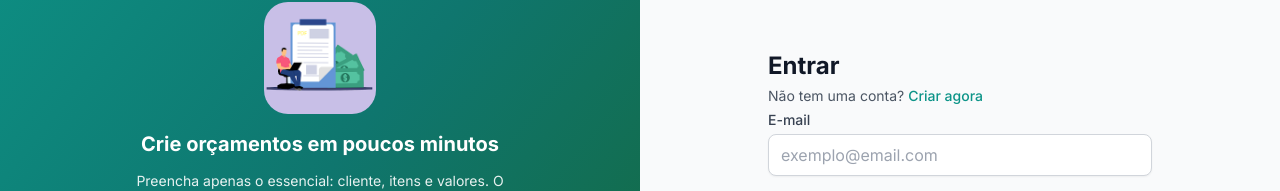
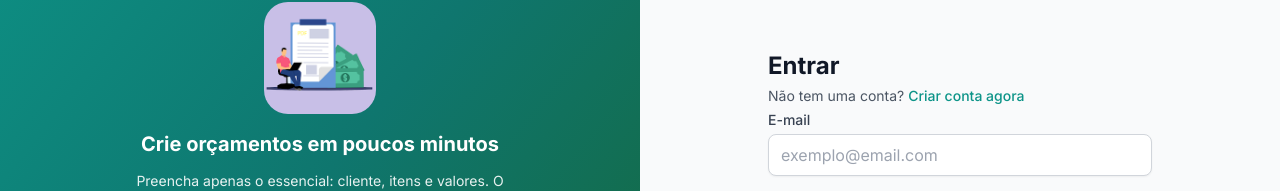
Before and after one commit to orcamento-saas/orcamento-frontend, a Next.js app: page /login in a window 1280 px wide. Shown: the part 218-409 px from the top of the page. Built offline with nearby package versions, Linux system fonts and the light colour scheme; no server answers.

Commit message:
alt velocidade 3

```diff
--- a/app/(auth)/login/AuthLoginPage.tsx
+++ b/app/(auth)/login/AuthLoginPage.tsx
@@ -396,7 +396,7 @@ export function AuthLoginPage() {
                     }}
                     className="font-medium text-teal-600 hover:text-teal-500"
                   >
-                    Criar agora
+                    Criar conta agora
                   </button>
                 </>
               ) : (
```
